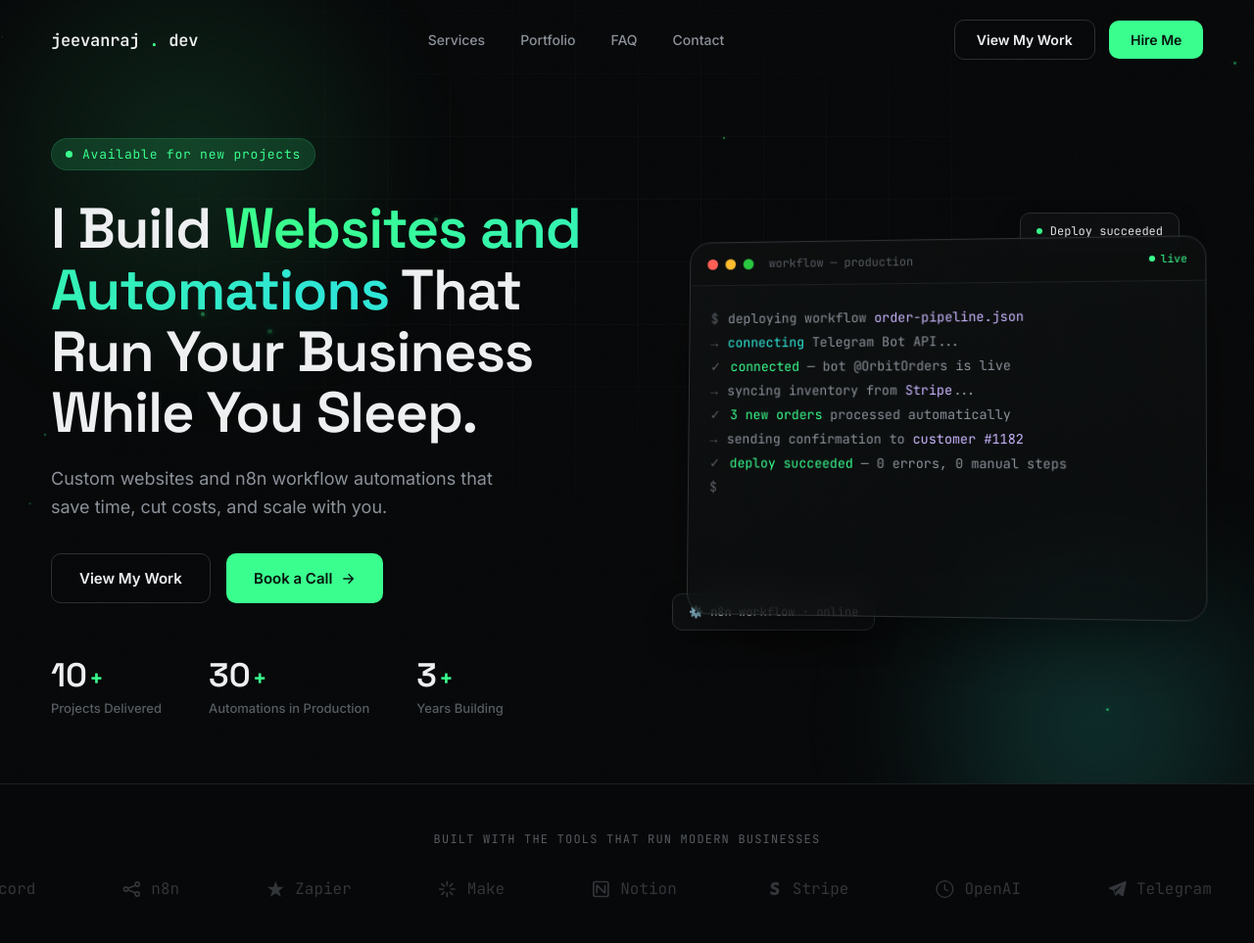
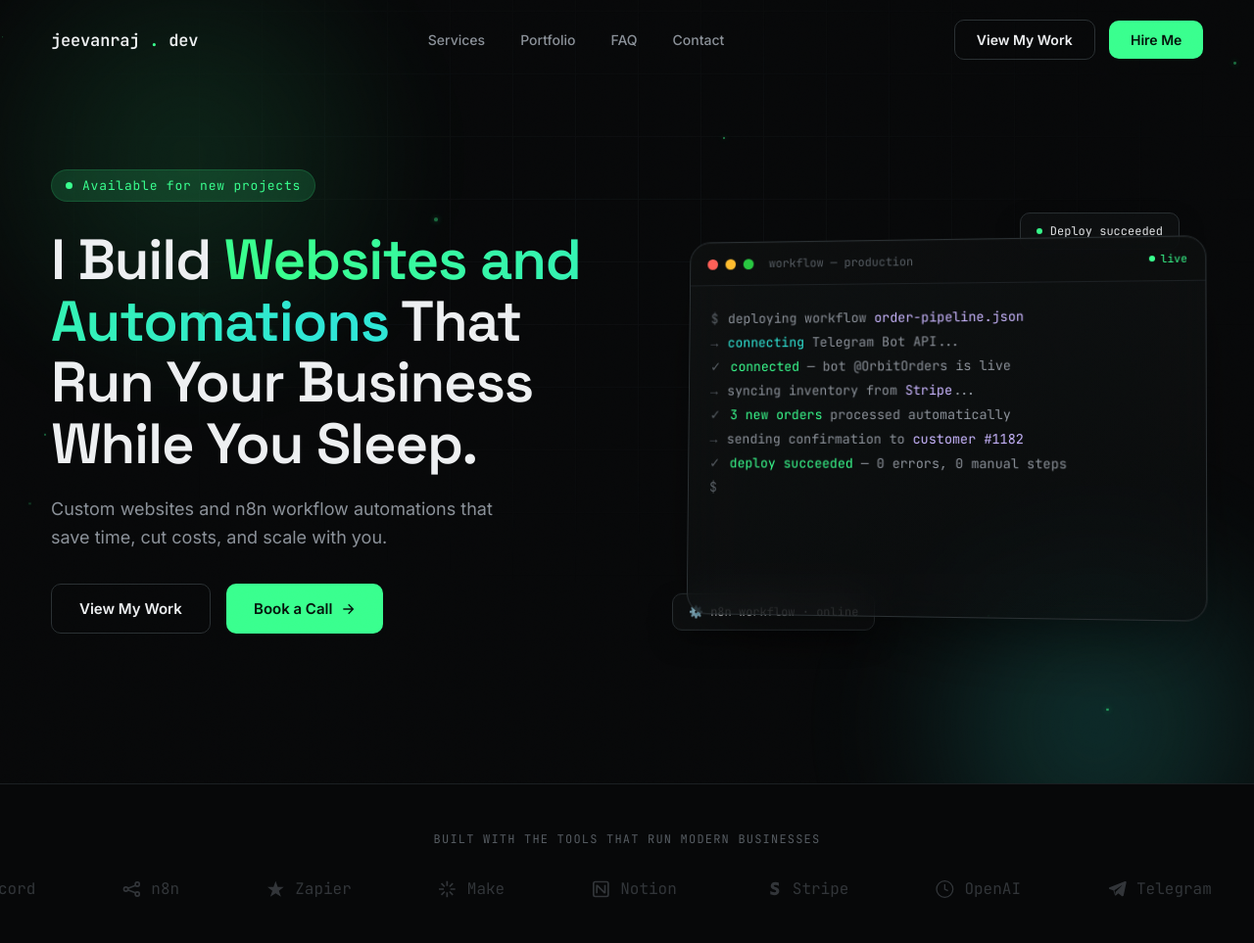
Before and after one commit to jeevan-601/portfoliowebsite, a plain HTML site: page index.html in a window 1280 px wide. Shown: the top 963 px of the page at 98% size. Drawn offline with Linux system fonts and the light colour scheme.

Commit message:
Hide scrollbar and remove hero stats counters
Co-authored-by: jeevan-601 <238698636+jeevan-601@users.noreply.github.com>

```diff
--- a/index.html
+++ b/index.html
@@ -45,6 +45,12 @@
 
     html {
       scroll-behavior: smooth;
+      scrollbar-width: none;
+      -ms-overflow-style: none;
+    }
+
+    html::-webkit-scrollbar {
+      display: none;
     }
 
     @media (prefers-reduced-motion: reduce) {
@@ -2005,21 +2011,6 @@
               <path d="M5 12h14M13 5l7 7-7 7" />
             </svg>
           </a>
-        </div>
-        <div class="hero-stats">
-          <div>
-            <div class="hero-stat-num"><span class="count-up" data-target="10">0</span><span class="plus">+</span>
-            </div>
-            <div class="hero-stat-label">Projects Delivered</div>
-          </div>
-          <div>
-            <div class="hero-stat-num"><span class="count-up" data-target="30">0</span><span class="plus">+</span></div>
-            <div class="hero-stat-label">Automations in Production</div>
-          </div>
-          <div>
-            <div class="hero-stat-num"><span class="count-up" data-target="3">0</span><span class="plus">+</span></div>
-            <div class="hero-stat-label">Years Building</div>
-          </div>
         </div>
       </div>
 
```
